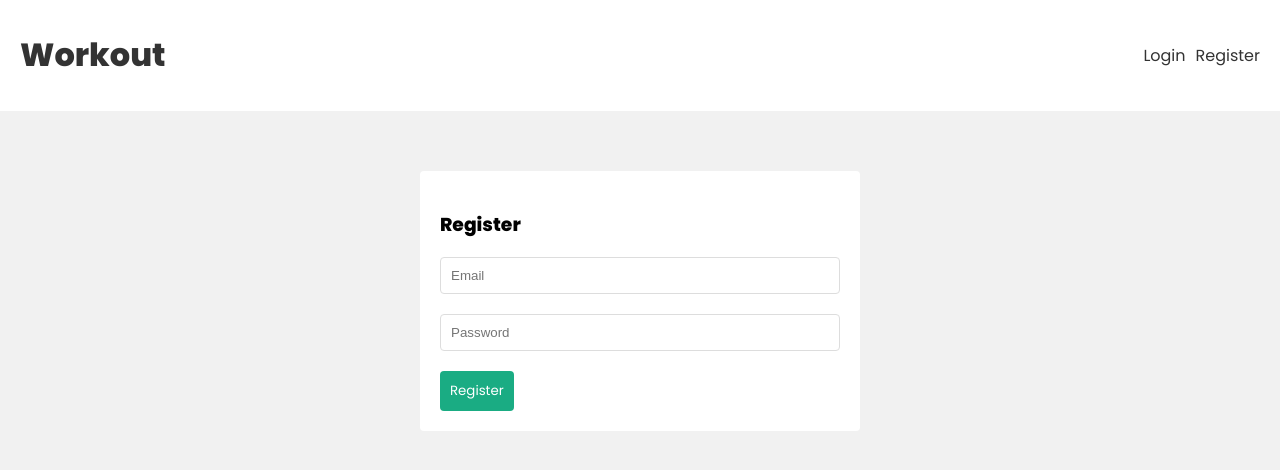
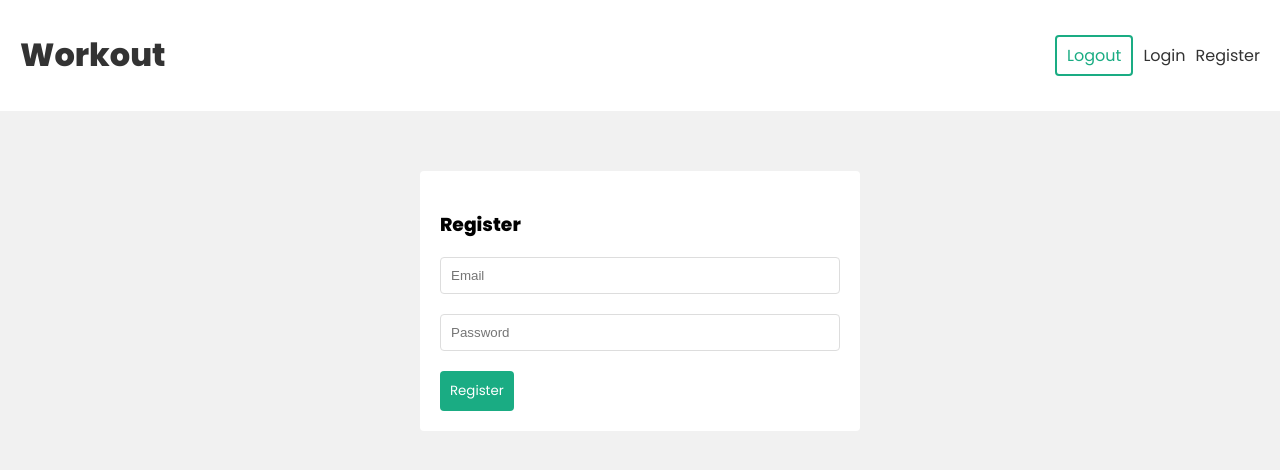
Before and after one commit to devKhairul/mern-app, a React (Create React App) app in the folder frontend/: page /register in a window 1280 px wide. Shown: the top 470 px of the page. Built offline with nearby package versions, Linux system fonts and the light colour scheme.

Commit message:
Added useLogout custom hook

```diff
--- a/frontend/src/components/Navbar.js
+++ b/frontend/src/components/Navbar.js
@@ -1,7 +1,15 @@
 import React from 'react'
 import { Link } from 'react-router-dom'
+import { useLogout } from '../hooks/useLogout'
 
 const Navbar = () => {
+
+  const { logout } = useLogout()
+
+  const handleClick = () => {
+    logout()
+  }
+
   return (
     <header>
         <div className="container">
@@ -9,8 +17,13 @@
                 <h1>Workout</h1>
             </Link>
             <nav>
-              <Link to="/login">Login</Link>
-              <Link to="/register">Register</Link>
+              <div>
+                <button onClick={handleClick}>Logout</button>
+              </div>
+              <div>
+                <Link to="/login">Login</Link>
+                <Link to="/register">Register</Link>
+              </div>
             </nav>
         </div>
     </header>
--- a/frontend/src/hooks/UseLogout.js
+++ b/frontend/src/hooks/UseLogout.js
@@ -1,9 +1,16 @@
-import { useAuthContext } from './useAuthContext'
+import { useAuthContext } from "./useAuthContext"
 
-const useLogout = () => {
-  return (
-    <div>useLogout</div>
-  )
+
+export const useLogout = () => {
+
+  const { dispatch } = useAuthContext()
+
+  const logout = () => {
+    localStorage.removeItem('user')
+
+    dispatch({type: 'LOGOUT'})
+  }
+
+  return { logout }
+
 }
-
-export default useLogout
--- a/frontend/src/index.css
+++ b/frontend/src/index.css
@@ -134,6 +134,17 @@
   margin-left: 10px;
 }
 
+nav button {
+  background: #fff;
+  color: var(--primary);
+  border: 2px solid var(--primary);
+  padding: 6px 10px;
+  border-radius: 4px;
+  font-family: "Poppins";
+  cursor: pointer;
+  font-size: 1em;
+}
+
 /* auth forms */
 form.signup,
 form.login {
--- a/frontend/src/pages/Register.js
+++ b/frontend/src/pages/Register.js
@@ -31,6 +31,7 @@
         },
         onError: error => {
             setError(error.response.data.error)
+            setSuccess(null)
         }
     })
 
```
